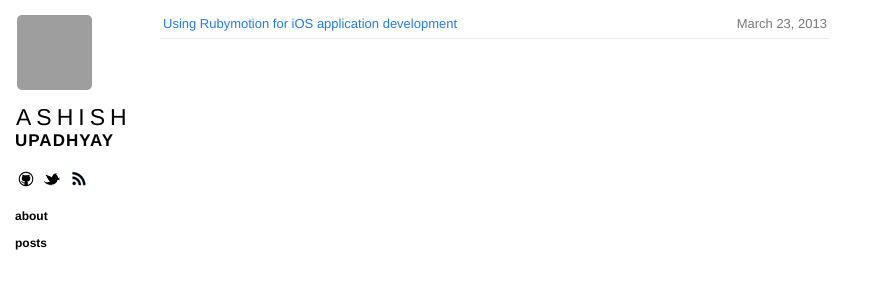
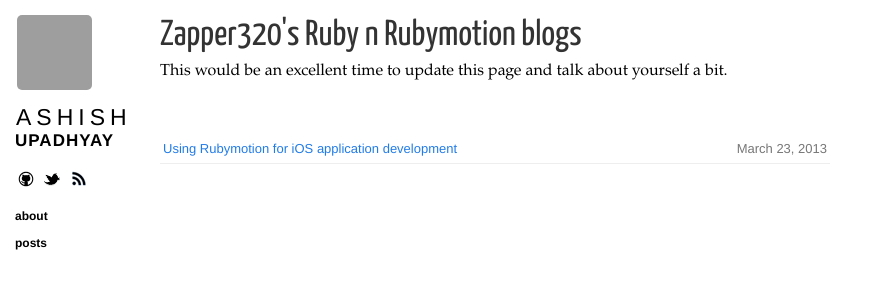
Before and after one commit to upadhyay-ashish/upadhyay-ashish.github.com, a Jekyll site: the page built from index.html, in a window 1280 px wide. Shown: the top 300 px of the page, without its empty margins (0-875 px from the left). Built offline with Jekyll 4.4.1, drawn with Linux system fonts in a browser that asks for light colours; nearby versions of some CDN libraries; Markdown is read by kramdown in place of the engine named in the settings; grey boxes are pictures that could not be loaded.

Commit message:
added text to first page

```diff
--- a/_config.yml
+++ b/_config.yml
@@ -6,7 +6,7 @@
   extensions: [smart]
 
 name: Ashish Upadhyay
-url: http://zachholman.com
+url: http://rorashish.blogspot.com
 description: A fantastic blog that is fantastic.
 twitter: _zapper320
 github: upadhyay-ashish
--- a/index.html
+++ b/index.html
@@ -2,6 +2,15 @@
 layout: layout
 title: "Posts"
 ---
+
+
+
+<!-- You can edit this whole page, remove it, or use it as basis for any non-post pages you have. -->
+<section class="content">
+  <h1>Zapper320's Ruby n Rubymotion blogs</h1>
+
+  <p>This would be an excellent time to update this page and talk about yourself a bit.</p>
+</section>
 
 <section class="content">
   <ul class="listing">
```
Also changed, not shown: 3 other files.
